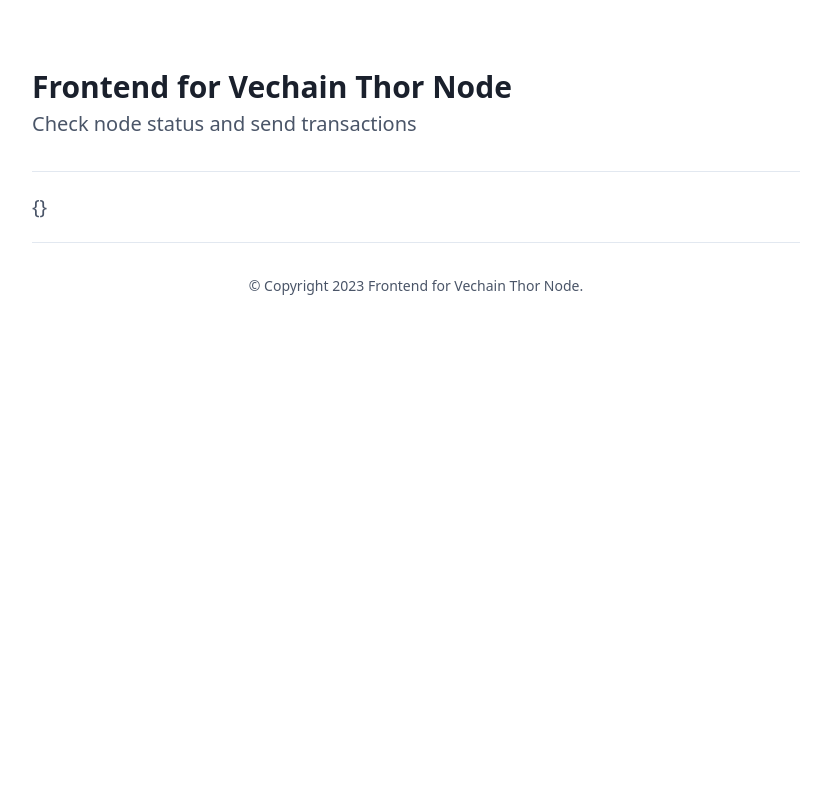
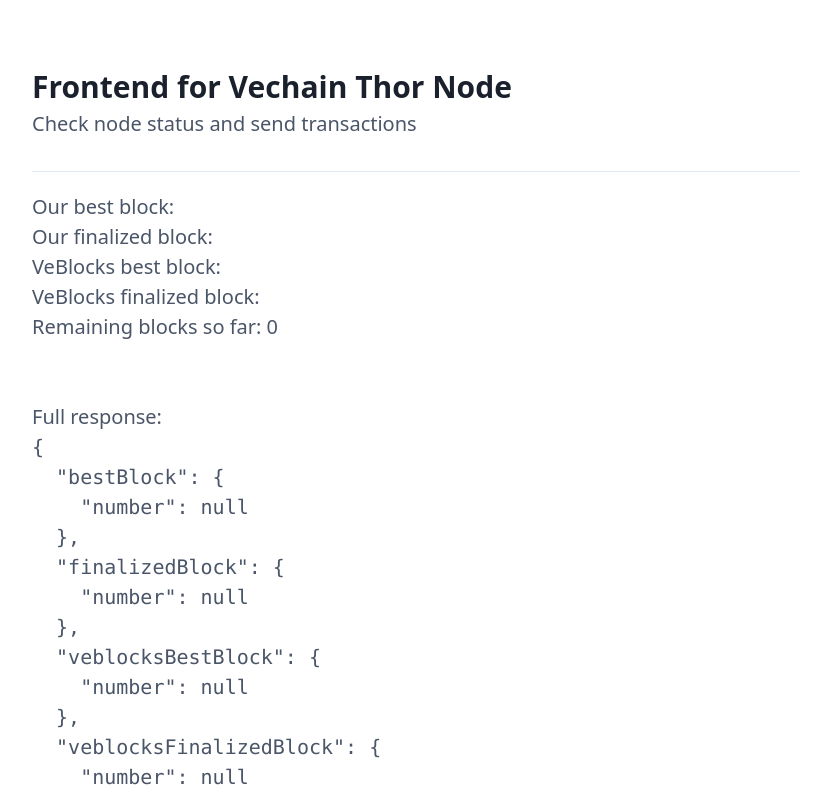
Before and after one commit to TAnas0/vechain-thor-stack, a Next.js app in the folder frontend/: page /status in a window 1280 px wide. Shown: the top 797 px of the page, without its empty margins (224-1055 px from the left). Built offline with nearby package versions, Linux system fonts and the light colour scheme; no server answers.

Commit message:
refactor(frontend): organize the status page

```diff
--- a/frontend/src/pages/status.tsx
+++ b/frontend/src/pages/status.tsx
@@ -1,6 +1,6 @@
-import { useEffect, useState } from 'react';
+import { useEffect, useState } from "react";
 
-import { Main } from '@/templates/Main';
+import { Main } from "@/templates/Main";
 
 const getNodeStatus = async () => {
   const resp = await fetch(
@@ -10,20 +10,48 @@
 };
 
 const Status = () => {
-  const [status, setStatus] = useState({});
+  const [status, setStatus] = useState({
+    bestBlock: { number: null },
+    finalizedBlock: { number: null },
+    veblocksBestBlock: { number: null },
+    veblocksFinalizedBlock: { number: null },
+  });
 
   useEffect(() => {
     getNodeStatus()
+    .then((resp) => {
+      setStatus(resp);
+      console.log(resp);
+    })
+    .catch(console.error);
+    const periodicTask = setInterval(() => {
+      getNodeStatus()
       .then((resp) => {
         setStatus(resp);
         console.log(resp);
       })
       .catch(console.error);
+    }, 1000);
+    return () => clearInterval(periodicTask);
   }, []);
 
   return (
     <Main meta="">
-      <div>{JSON.stringify(status)}</div>
+      Our best block: {status.bestBlock.number}
+      <br />
+      Our finalized block: {status.finalizedBlock.number}
+      <br />
+      VeBlocks best block: {status.veblocksBestBlock.number}
+      <br />
+      VeBlocks finalized block: {status.veblocksFinalizedBlock.number}
+      <br />
+
+      Remaining blocks so far: {status.veblocksBestBlock.number - status.bestBlock.number}
+      <br />
+      <br />
+      <br />
+      Full response:
+      <pre>{JSON.stringify(status, null, 2)}</pre>
     </Main>
   );
 };
```
